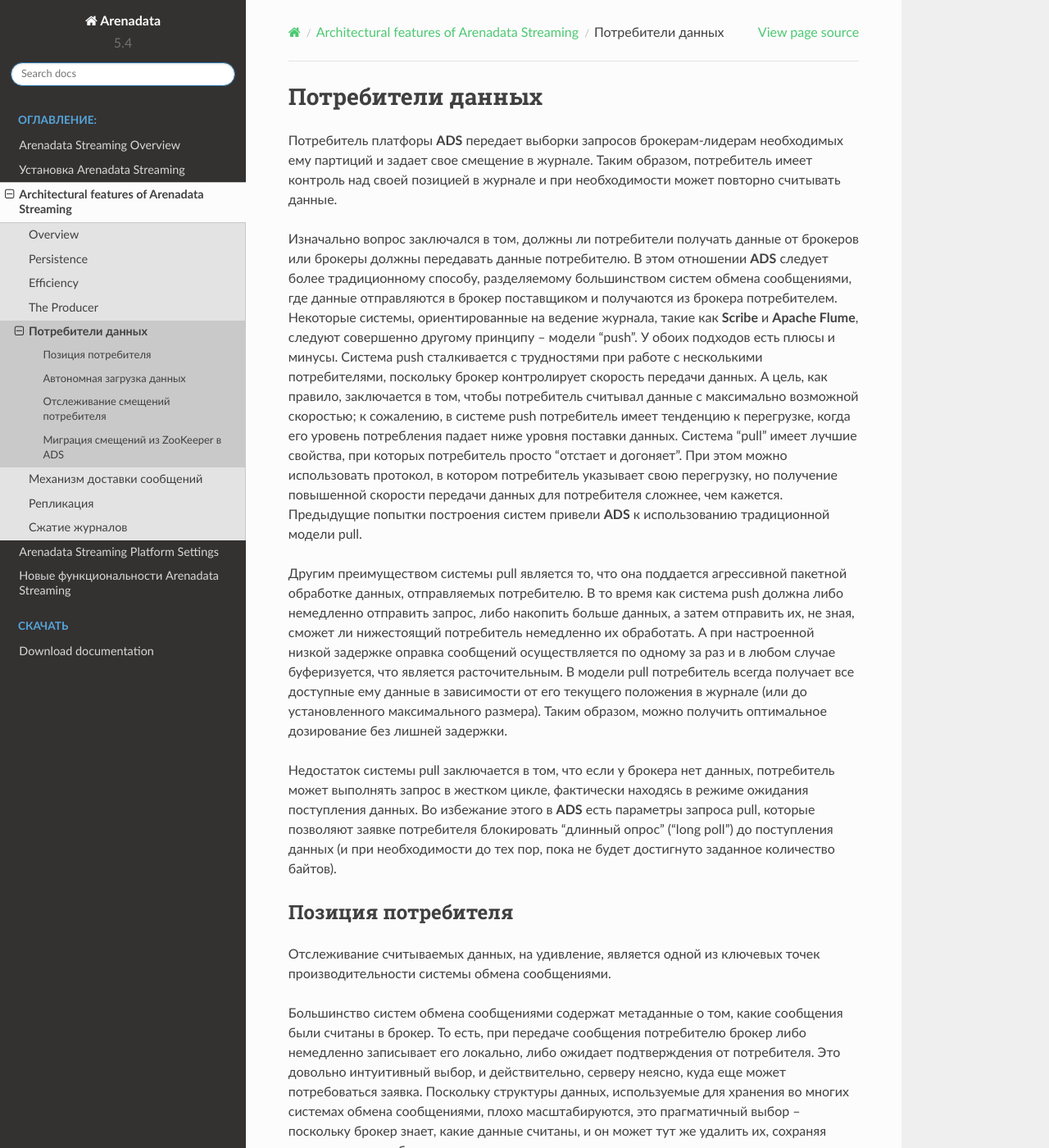
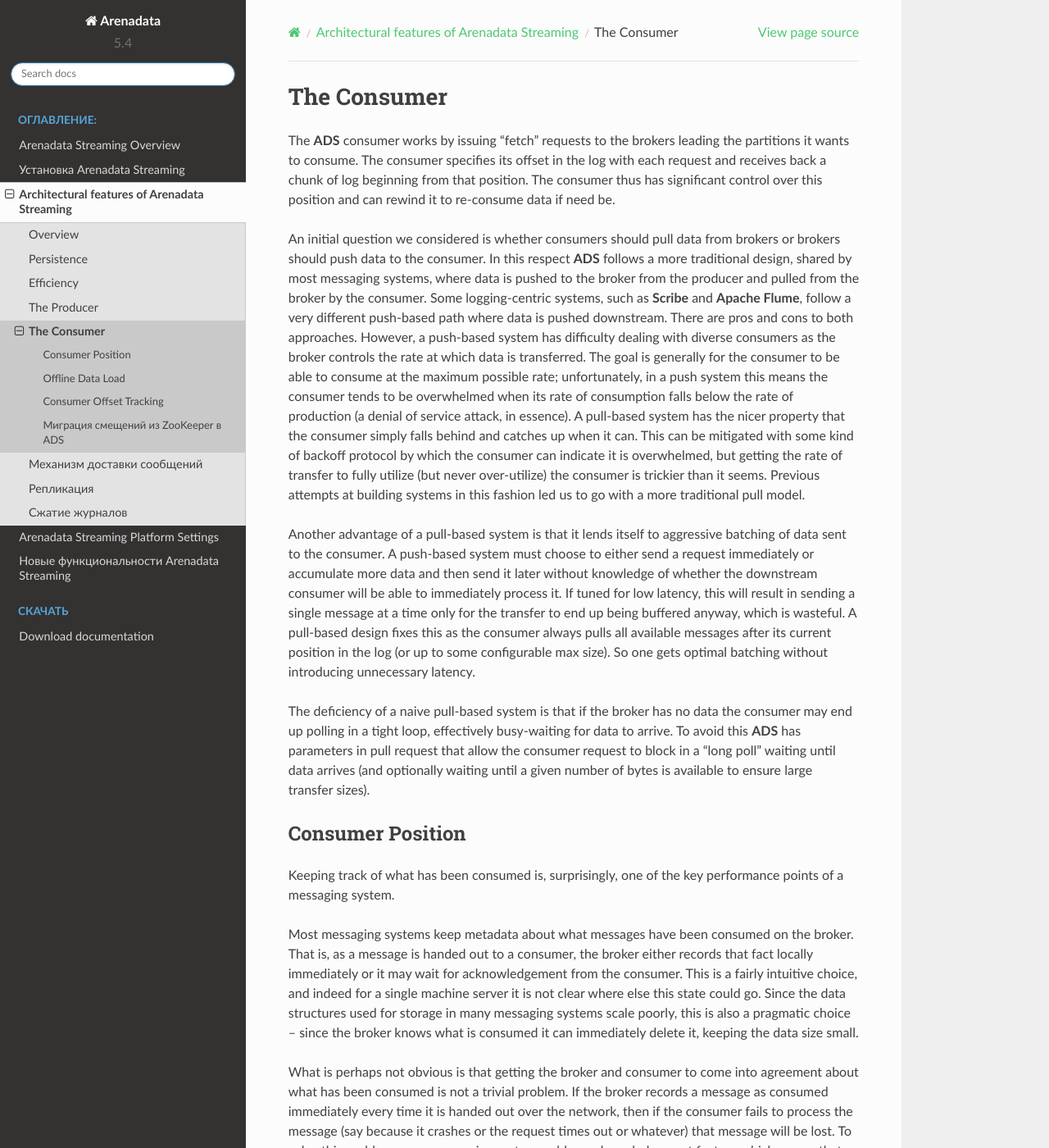
Before and after one commit to arenadata/docs_ads, a Sphinx documentation site: the page built from source/Architecture/consumer.rst, in a window 1280 px wide and 1400 px high. Shown: the whole window at 82% size. Built offline with Sphinx 7.4.7 and the Read the Docs theme 2.0.0, drawn with Linux system fonts in a browser that asks for light colours; pages that are not in the unit, such as notebooks, are missing from menus; some of the changed text lies outside the part shown.

Commit message:
Update consumer.rst

```diff
--- a/source/Architecture/consumer.rst
+++ b/source/Architecture/consumer.rst
@@ -1,39 +1,41 @@
-Потребители данных
-===================
+The Consumer
+==============
 
-Потребитель платфоры **ADS** передает выборки запросов брокерам-лидерам необходимых ему партиций и задает свое смещение в журнале. Таким образом, потребитель имеет контроль над своей позицией в журнале и при необходимости может повторно считывать данные.
+The **ADS** consumer works by issuing "fetch" requests to the brokers leading the partitions it wants to consume. The consumer specifies its offset in the log with each request and receives back a chunk of log beginning from that position. The consumer thus has significant control over this position and can rewind it to re-consume data if need be.
 
-Изначально вопрос заключался в том, должны ли потребители получать данные от брокеров или брокеры должны передавать данные потребителю. В этом отношении **ADS** следует более традиционному способу, разделяемому большинством систем обмена сообщениями, где данные отправляются в брокер поставщиком и получаются из брокера потребителем. Некоторые системы, ориентированные на ведение журнала, такие как **Scribe** и **Apache Flume**, следуют совершенно другому принципу -- модели "push". У обоих подходов есть плюсы и минусы. Система push сталкивается с трудностями при работе с несколькими потребителями, поскольку брокер контролирует скорость передачи данных. А цель, как правило, заключается в том, чтобы потребитель считывал данные с максимально возможной скоростью; к сожалению, в системе push потребитель имеет тенденцию к перегрузке, когда его уровень потребления падает ниже уровня поставки данных. Система "pull" имеет лучшие свойства, при которых потребитель просто "отстает и догоняет". При этом можно использовать протокол, в котором потребитель указывает свою перегрузку, но получение повышенной скорости передачи данных для потребителя сложнее, чем кажется. Предыдущие попытки построения систем привели **ADS** к использованию традиционной модели pull.
+An initial question we considered is whether consumers should pull data from brokers or brokers should push data to the consumer. In this respect **ADS** follows a more traditional design, shared by most messaging systems, where data is pushed to the broker from the producer and pulled from the broker by the consumer. Some logging-centric systems, such as **Scribe** and **Apache Flume**, follow a very different push-based path where data is pushed downstream. There are pros and cons to both approaches. However, a push-based system has difficulty dealing with diverse consumers as the broker controls the rate at which data is transferred. The goal is generally for the consumer to be able to consume at the maximum possible rate; unfortunately, in a push system this means the consumer tends to be overwhelmed when its rate of consumption falls below the rate of production (a denial of service attack, in essence). A pull-based system has the nicer property that the consumer simply falls behind and catches up when it can. This can be mitigated with some kind of backoff protocol by which the consumer can indicate it is overwhelmed, but getting the rate of transfer to fully utilize (but never over-utilize) the consumer is trickier than it seems. Previous attempts at building systems in this fashion led us to go with a more traditional pull model.
 
-Другим преимуществом системы pull является то, что она поддается агрессивной пакетной обработке данных, отправляемых потребителю. В то время как система push должна либо немедленно отправить запрос, либо накопить больше данных, а затем отправить их, не зная, сможет ли нижестоящий потребитель немедленно их обработать. А при настроенной низкой задержке оправка сообщений осуществляется по одному за раз и в любом случае буферизуется, что является расточительным. В модели pull потребитель всегда получает все доступные ему данные в зависимости от его текущего положения в журнале (или до установленного максимального размера). Таким образом, можно получить оптимальное дозирование без лишней задержки.
+Another advantage of a pull-based system is that it lends itself to aggressive batching of data sent to the consumer. A push-based system must choose to either send a request immediately or accumulate more data and then send it later without knowledge of whether the downstream consumer will be able to immediately process it. If tuned for low latency, this will result in sending a single message at a time only for the transfer to end up being buffered anyway, which is wasteful. A pull-based design fixes this as the consumer always pulls all available messages after its current position in the log (or up to some configurable max size). So one gets optimal batching without introducing unnecessary latency.
 
-Недостаток системы pull заключается в том, что если у брокера нет данных, потребитель может выполнять запрос в жестком цикле, фактически находясь в режиме ожидания поступления данных. Во избежание этого в **ADS** есть параметры запроса pull, которые позволяют заявке потребителя блокировать "длинный опрос" ("long poll") до поступления данных (и при необходимости до тех пор, пока не будет достигнуто заданное количество байтов).
+The deficiency of a naive pull-based system is that if the broker has no data the consumer may end up polling in a tight loop, effectively busy-waiting for data to arrive. To avoid this **ADS** has parameters in pull request that allow the consumer request to block in a "long poll" waiting until data arrives (and optionally waiting until a given number of bytes is available to ensure large transfer sizes).
 
 
-Позиция потребителя
---------------------
+Consumer Position
+-------------------
 
-Отслеживание считываемых данных, на удивление, является одной из ключевых точек производительности системы обмена сообщениями.
+Keeping track of what has been consumed is, surprisingly, one of the key performance points of a messaging system.
 
-Большинство систем обмена сообщениями содержат метаданные о том, какие сообщения были считаны в брокер. То есть, при передаче сообщения потребителю брокер либо немедленно записывает его локально, либо ожидает подтверждения от потребителя. Это довольно интуитивный выбор, и действительно, серверу неясно, куда еще может потребоваться заявка. Поскольку структуры данных, используемые для хранения во многих системах обмена сообщениями, плохо масштабируются, это прагматичный выбор -- поскольку брокер знает, какие данные считаны, и он может тут же удалить их, сохраняя размер данных небольшим.
+Most messaging systems keep metadata about what messages have been consumed on the broker. That is, as a message is handed out to a consumer, the broker either records that fact locally immediately or it may wait for acknowledgement from the consumer. This is a fairly intuitive choice, and indeed for a single machine server it is not clear where else this state could go. Since the data structures used for storage in many messaging systems scale poorly, this is also a pragmatic choice -- since the broker knows what is consumed it can immediately delete it, keeping the data size small.
 
-Что, возможно, не очевидно, так это то, что заставить брокера и потребителя прийти к соглашению о считанных данных не является тривиальной задачей. Если брокер каждый раз немедленно записывает сообщение как считанное при его передаче по сети, то если потребитель не обрабатывает сообщение (например, по причине сбоя или времени ожидания запроса), сообщение теряется. Для решения этой проблемы многие системы обмена сообщениями добавляют функцию подтверждения, которая помечает сообщения как отправленные, но не считанные, пока брокер не дождется подтверждения от потребителя, чтобы записать сообщение как считанное. Такая стратегия устраняет проблему потери данных, но создает новые проблемы. Прежде всего, если потребитель обрабатывает сообщение, но не может отправить подтверждение, сообщение считывается дважды. Вторая проблема связана с производительностью -- теперь брокер должен хранить несколько состояний о каждом сообщении (сначала заблокировать, чтобы не было повторного считывания, затем отметить как явно считанное, чтобы можно было удалить). Подобные замысловатые проблемы необходимо решать, как, например, что делать с сообщениями, которые отправляются, но никогда не подтверждаются.
+What is perhaps not obvious is that getting the broker and consumer to come into agreement about what has been consumed is not a trivial problem. If the broker records a message as consumed immediately every time it is handed out over the network, then if the consumer fails to process the message (say because it crashes or the request times out or whatever) that message will be lost. To solve this problem, many messaging systems add an acknowledgement feature which means that messages are only marked as sent not consumed when they are sent; the broker waits for a specific acknowledgement from the consumer to record the message as consumed. This strategy fixes the problem of losing messages, but creates new problems. First of all, if the consumer processes the message but fails before it can send an acknowledgement then the message will be consumed twice. The second problem is around performance, now the broker must keep multiple states about every single message (first to lock it so it is not given out a second time, and then to mark it as permanently consumed so that it can be removed). Tricky problems must be dealt with, like what to do with messages that are sent but never acknowledged.
 
-**ADS** справляется с этим по-другому. Топик разделяется на набор полностью упорядоченных партиций, каждая из которых потребляется в любой момент времени ровно одним потребителем из подписавшейся группы потребителей. Это означает, что позиция потребителя в каждой партиции, то есть смещение от следующего сообщения -- это всего лишь целое число. Это говорит о том, что состояние о считывании данных очень малоемкое -- всего лишь одно число для каждой партиции. Текущее состояние можно проверять. Все это делает подобный эквивалент функции подтверждения о считывании сообщений очень дешевым.
+**ADS** handles this differently. Our topic is divided into a set of totally ordered partitions, each of which is consumed by exactly one consumer within each subscribing consumer group at any given time. This means that the position of a consumer in each partition is just a single integer, the offset of the next message to consume. This makes the state about what has been consumed very small, just one number for each partition. This state can be periodically checkpointed. This makes the equivalent of message acknowledgements very cheap.
 
-К тому же данное решение имеет побочное преимущество -- потребитель имеет возможность намеренно вернуть назад свое смещение и повторно считать данные. Это нарушает общий порядок очереди, но при этом является существенным плюсом для многих потребителей.
+There is a side benefit of this decision. A consumer can deliberately rewind back to an old offset and re-consume data. This violates the common contract of a queue, but turns out to be an essential feature for many consumers. For example, if the consumer code has a bug and is discovered after some messages are consumed, the consumer can re-consume those messages once the bug is fixed.
 
 
-Автономная загрузка данных
----------------------------
+Offline Data Load
+-------------------
 
-Масштабируемая персистентность позволяет потребителям, которые только периодически считывают пакетные данные, время от времени загружать данные в автономную систему, такую как, например, **Hadoop** или реляционное хранилище данных.
+Scalable persistence allows for the possibility of consumers that only periodically consume such as batch data loads that periodically bulk-load data into an offline system such as **Hadoop** or a relational data warehouse.
 
-В случае **Hadoop** нагрузка данных распараллеливается на отдельные задачи, по одной для каждой комбинации узел/топик/партиция. **Hadoop** обеспечивает управление задачами, а задачи, потерпевшие неудачу, могут перезапускаться без риска дублирования данных -- они просто возобновляются с исходной позиции.
+In the case of **Hadoop** we parallelize the data load by splitting the load over individual map tasks, one for each node/topic/partition combination, allowing full parallelism in the loading. **Hadoop** provides the task management, and tasks which fail can restart without danger of duplicate data -- they simply restart from their original position.
 
 
-Отслеживание смещений потребителя
-----------------------------------
+Consumer Offset Tracking
+--------------------------
+
+The consumer tracks the maximum offset it has consumed in each partition and has the capability to commit offsets so that it can resume from those offsets in the event of a restart. **ADS** provides the option to store all the offsets for a given consumer group in a designated broker (for that group) called the group coordinator. i.e., any consumer instance in that consumer group should send its offset commits and fetches to that group coordinator (broker). Consumer groups are assigned to coordinators based on their group names. A consumer can look up its coordinator by issuing a *FindCoordinatorRequest* to any **ADS** broker and reading the *FindCoordinatorResponse* which will contain the coordinator details. The consumer can then proceed to commit or fetch offsets from the coordinator broker. In case the coordinator moves, the consumer will need to rediscover the coordinator. Offset commits can be done automatically or manually by consumer instance.
 
 Потребитель высокого уровня отслеживает свое максимальное смещение при считывании данных в каждой партиции и периодически фиксирует вектор смещения для возможности возобновления работы с необходимых позиций. **ADS** предоставляет возможность хранения всех смещений группы потребителей в определенном брокере (для каждой группы) -- в менеджере смещений, то есть любой инстанс потребителя группы должен передавать свои смещения и запрашивать выборки через менеджер смещения (брокер). У потребителей высокого уровня эта операция выполняется автоматически, в то время как простой потребитель управляет своими смещениями вручную, так как в настоящее время автоматическая передача смещений простых потребителей не поддерживается **Java**, им доступно только ручное фиксирование или извлечение смещений в **ZooKeeper**. При использовании **Scala** простой потребитель может явно зафиксировать или получить смещения в менеджере.
 
```
